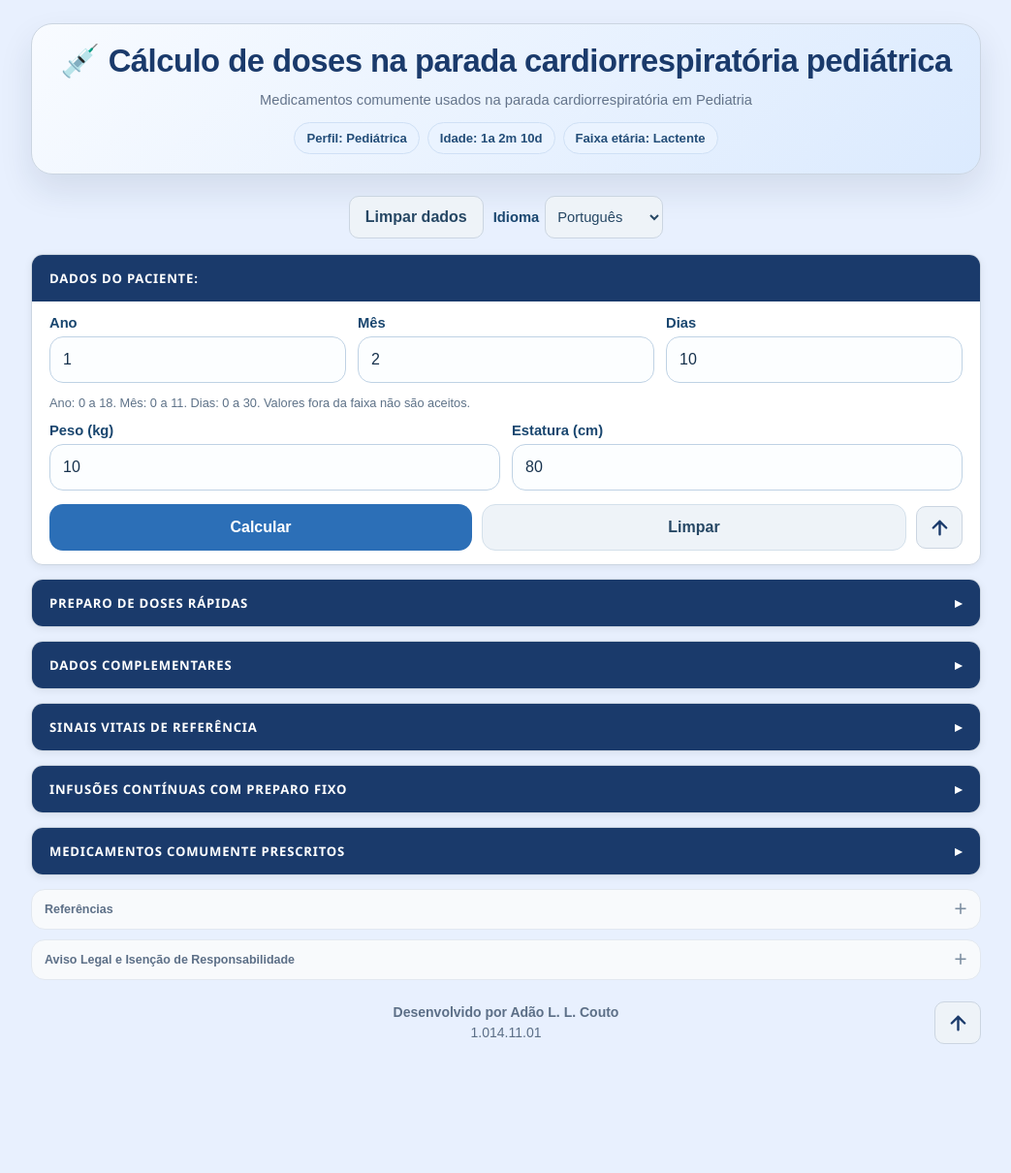
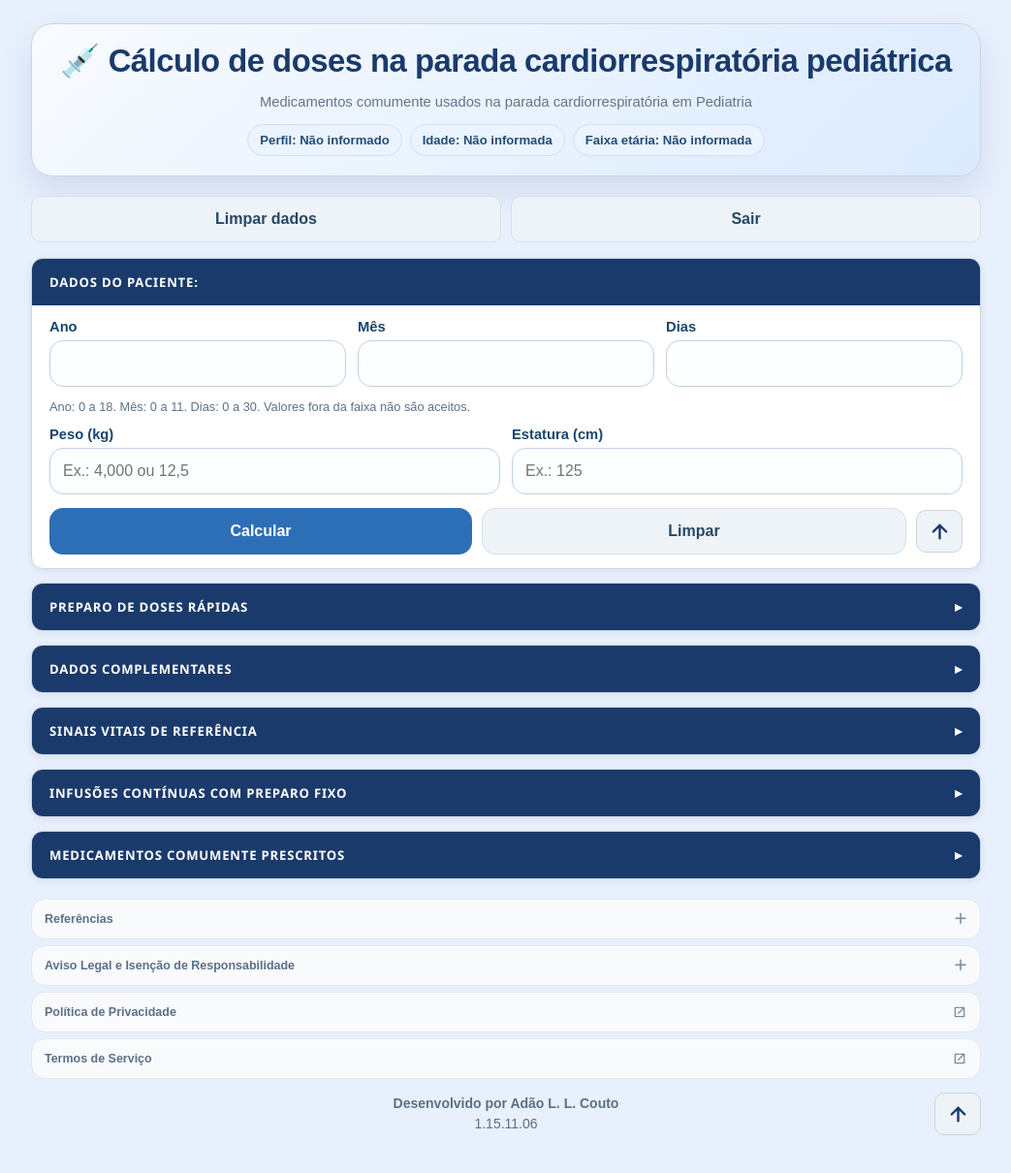
Before and after one commit to adaocouto/paraped, a plain HTML site: page index.html in a window 1280 px wide. Shown: the whole page at 97% size, without its empty margins (118-1161 px from the left). Before the commit the page ends 1127 px from the top, so only its background shows below. Drawn offline with Linux system fonts and the light colour scheme.

Commit message:
Add files via upload

```diff
--- a/index.html
+++ b/index.html
@@ -1,6 +1,6 @@
 <!-- NomeDoApp = "Drogas na PCR Pediátrica" -->
-<!-- AndroidVersionName = "1.014.11.01" -->
-<!-- VersionName = "1.014.11.01" -->
+<!-- AndroidVersionName = "1.15.11.06" -->
+<!-- VersionName = "1.15.11.06" -->
 <!-- VersionCode = "262931654" -->
 <!-- AndroidVersionCode = "262931654"; Timestamp = "2026-10-20T16:54:53.947362-03:00" -->
 <!doctype html>
@@ -522,7 +522,84 @@ body{background:#e8f0fe}
     .header-controls .language-group select{min-height:44px;width:auto;min-width:112px;max-width:100%;box-sizing:border-box;padding:8px 24px 8px 8px;border:1.5px solid #CBD5E1;border-radius:10px;background:#EEF3F8;color:#264764;font-family:Arial,Helvetica,sans-serif;font-size:.92rem;font-weight:400;color-scheme:light;cursor:pointer}
     .header-controls .language-group select:focus-visible{outline:2px solid #2563A8;outline-offset:2px}
     @media(max-width:370px){.header-controls{flex-wrap:wrap;gap:7px}.header-controls .btn-secondary{font-size:.86rem;padding:9px}.header-controls .language-group{gap:4px}.header-controls .language-group span{font-size:.84rem}}
-  </style>
+
+
+/* Padronização restrita ao cabeçalho e às barras de informações legais. */
+.header-controls, .standard-top-actions.header-controls, .planoc-top-actions, .paraped-top-actions, .acoes-superior {
+  display:flex; align-items:center; justify-content:center; flex-wrap:wrap; gap:10px;
+}
+.header-controls button, .standard-top-actions button, .planoc-top-actions button, .paraped-top-actions button, .acoes-superior button { min-height:44px; white-space:nowrap; }
+#btnSair { min-width:78px; }
+/* O controle de idioma permanece oculto para compatibilidade com scripts legados. */
+.language-group, .language-control, .hvneo-language-control {display:none!important;}
+.legal-disclaimer + .legal-disclaimer {margin-top:6px!important;}
+.legal-disclaimer.legal-policy-row {
+  box-sizing:border-box;
+  display:flex; align-items:center; justify-content:space-between;
+  gap:12px; padding:11px 13px; margin-top:6px!important;
+  margin-bottom:0!important;
+  border:1px solid #e2e8f0; border-radius:14px;
+  background:#f8fafc; box-shadow:none;
+  color:#5c6f87; font-size:.78rem; font-weight:700;
+  line-height:1.45; text-decoration:none;
+}
+.legal-disclaimer.legal-policy-row svg {
+  width:16px; height:16px; flex:0 0 16px;
+  fill:none; stroke:#7b8da0; stroke-width:2;
+  stroke-linecap:round; stroke-linejoin:round;
+}
+.legal-disclaimer.legal-policy-row:focus-visible {outline:3px solid #2563a8;outline-offset:2px;}
+body {padding-bottom:42px;}
+.spacer-3lines {height:0!important;display:none!important;}
+.footer-version-row, .versao-rodape, .planoc-footer-row, .paraped-footer-row, .hvneo-footer-row, .hidra-footer {margin-top:12px!important;margin-bottom:0!important;}
+.signature-block strong {font-size:clamp(12px,3.5vw,14px);}
+@media(min-width:345px){.signature-block strong{white-space:nowrap;}}
+
+.wrap{padding-bottom:0!important}.paraped-top-actions{margin-top:12px!important;margin-bottom:14px!important}
+
+/* Padronização visual validada no Apgar: ações superiores e barras do rodapé. */
+.paraped-top-actions.header-controls {
+  display:grid !important;
+  grid-template-columns:repeat(2,minmax(0,1fr));
+  align-items:stretch; justify-content:stretch;
+  width:100%; gap:10px;
+  margin-top:14px !important;
+  margin-bottom:16px !important;
+}
+.paraped-top-actions.header-controls > #btnLimpar,
+.paraped-top-actions.header-controls > #btnSair {
+  width:100%; min-width:0 !important; max-width:100%;
+  min-height:48px; height:auto; padding:10px 12px;
+  box-sizing:border-box; flex:none;
+  border-radius:10px;
+  background:#EEF3F8;
+  color:#264764;
+  border:1px solid #d4e0eb;
+  font-family:inherit; font-size:1rem; font-weight:700;
+  white-space:nowrap;
+}
+.paraped-top-actions.header-controls > #btnLimpar:hover,
+.paraped-top-actions.header-controls > #btnSair:hover { background:#e2e8f0; }
+.paraped-top-actions.header-controls > select[hidden] {display:none !important;}
+@media(max-width:350px) {
+ .paraped-top-actions.header-controls > #btnLimpar,
+ .paraped-top-actions.header-controls > #btnSair {font-size:.90rem;padding:9px 6px;}
+}
+.legal-bars-group {
+  display:flex; flex-direction:column; gap:6px;
+  width:100%; min-width:0; max-width:100%;
+  margin:20px 0 0;
+}
+.legal-bars-group > .legal-disclaimer,
+.legal-bars-group > a.legal-disclaimer {
+  margin:0 !important;
+  box-sizing:border-box; width:100%; max-width:100%;
+}
+.legal-bars-group > a.legal-policy-row {display:flex;}
+
+/* Preserve a disposição dos indicadores do título. */
+.hero > p { margin-top:12px; }
+</style>
 </head>
 <body>
   <main class="wrap">
@@ -536,7 +613,8 @@ body{background:#e8f0fe}
       </div>
     </section>
 
-    <div class="actions paraped-top-actions header-controls"><button class="btn-secondary" id="btnLimpar" type="button">Limpar dados</button><label class="language-group" for="languageSelect"><span>Idioma</span><select id="languageSelect" aria-label="Idioma"><option value="pt-BR">Português</option><option value="en-US">English</option></select></label></div>
+    <div class="actions paraped-top-actions header-controls"><button class="btn-secondary" id="btnLimpar" type="button">Limpar dados</button>
+      <button class="btn-secondary" id="btnSair" type="button">Sair</button><select id="languageSelect" hidden aria-hidden="true" tabindex="-1" style="display:none!important"><option value="pt-BR" selected>Português</option><option value="en-US">English</option></select></div>
     <div id="recoveredDataNotice" class="recovered-data-notice" role="status" hidden><div class="recovered-title">ⓘ Dados recuperados</div><div>Dados anteriores foram recuperados. Confirme as informações antes de utilizar os resultados.</div></div>
     <section class="card" id="patientCard">
       <h2 class="section-title">Dados do paciente:</h2>
@@ -546,15 +624,15 @@ body{background:#e8f0fe}
             <div class="age-row">
               <div class="field">
                 <label for="idadeAno">Ano</label>
-                <input id="idadeAno" type="text" inputmode="numeric" maxlength="2" value="1" placeholder="">
+                <input id="idadeAno" type="text" inputmode="numeric" maxlength="2" value="" placeholder="">
               </div>
               <div class="field">
                 <label for="idadeMes">Mês</label>
-                <input id="idadeMes" type="text" inputmode="numeric" maxlength="2" value="2" placeholder="">
+                <input id="idadeMes" type="text" inputmode="numeric" maxlength="2" value="" placeholder="">
               </div>
               <div class="field">
                 <label for="idadeDia">Dias</label>
-                <input id="idadeDia" type="text" inputmode="numeric" maxlength="2" value="10" placeholder="">
+                <input id="idadeDia" type="text" inputmode="numeric" maxlength="2" value="" placeholder="">
               </div>
             </div>
             <div class="hint">Ano: 0 a 18. Mês: 0 a 11. Dias: 0 a 30. Valores fora da faixa não são aceitos.</div>
@@ -564,11 +642,11 @@ body{background:#e8f0fe}
           <div class="pair-row">
             <div class="field">
               <label for="peso">Peso (kg)</label>
-              <input id="peso" type="text" inputmode="decimal" value="10" placeholder="Ex.: 4,000 ou 12,5">
+              <input id="peso" type="text" inputmode="decimal" value="" placeholder="Ex.: 4,000 ou 12,5">
             </div>
             <div class="field">
               <label for="estatura">Estatura (cm)</label>
-              <input id="estatura" type="text" inputmode="numeric" value="80" placeholder="Ex.: 125">
+              <input id="estatura" type="text" inputmode="numeric" value="" placeholder="Ex.: 125">
             </div>
           </div>
         </div>
@@ -638,6 +716,7 @@ body{background:#e8f0fe}
         <div class="actions section-footer-actions"><button class="btn-secondary section-close-button" type="button">Fechar seção</button><button class="paraped-up-arrow" type="button" aria-label="Voltar ao início" title="Voltar ao início"><svg viewBox="0 0 24 24" aria-hidden="true"><path d="M12 19V5M5 12l7-7 7 7"/></svg></button></div>
       </div>
     </details>
+    <div class="legal-bars-group">
     <details id="referenceSection" class="legal-disclaimer legal-disclaimer-collapsible">
       <summary>Referências</summary>
       <div class="legal-disclaimer-content">
@@ -653,7 +732,11 @@ body{background:#e8f0fe}
         <div class="actions section-footer-actions"><button class="btn-secondary section-close-button" type="button">Fechar seção</button><button class="paraped-up-arrow" type="button" aria-label="Voltar ao início" title="Voltar ao início"><svg viewBox="0 0 24 24" aria-hidden="true"><path d="M12 19V5M5 12l7-7 7 7"/></svg></button></div>
       </div>
     </details>
-<div class="paraped-footer-row"><div class="signature-block"><strong>Desenvolvido por Adão L. L. Couto</strong><br><span class="version-name">1.014.11.01</span></div><button class="paraped-up-arrow" type="button" aria-label="Voltar ao início" title="Voltar ao início"><svg viewBox="0 0 24 24" aria-hidden="true"><path d="M12 19V5M5 12l7-7 7 7"/></svg></button></div>
+
+<a class="legal-disclaimer legal-policy-row" id="privacyPolicyLink" href="https://adaocouto.github.io/pp/" rel="noopener noreferrer"><span>Política de Privacidade</span><svg viewBox="0 0 24 24" aria-hidden="true" focusable="false"><path d="M13 5h6v6M19 5l-9 9M19 13v6H5V5h6"/></svg></a>
+<a class="legal-disclaimer legal-policy-row" id="termsPolicyLink" href="https://adaocouto.github.io/ts/" rel="noopener noreferrer"><span>Termos de Serviço</span><svg viewBox="0 0 24 24" aria-hidden="true" focusable="false"><path d="M13 5h6v6M19 5l-9 9M19 13v6H5V5h6"/></svg></a>
+    </div><!-- fim das barras legais -->
+<div class="paraped-footer-row"><div class="signature-block"><strong>Desenvolvido por Adão L. L. Couto</strong><br><span class="version-name">1.15.11.06</span></div><button class="paraped-up-arrow" type="button" aria-label="Voltar ao início" title="Voltar ao início"><svg viewBox="0 0 24 24" aria-hidden="true"><path d="M12 19V5M5 12l7-7 7 7"/></svg></button></div>
 </main>
 
   <script>
@@ -3283,7 +3366,7 @@ function renderDrugCards(ctx) {
     const dobutamineFree12 = getContinuousSchemeByVolume(dobutamineFree12Calc, 12);
     assert(buildContinuousConcentrationAlertMarkup(dobutamine, dobutamineFree12Calc, dobutamineFree12, 'free').includes('Concentração Livre selecionada'), 'Concentração Livre alerta quando ultrapassa limites de acesso cadastrados');
     assert(byId('alertBox').getAttribute('role') === 'alert', 'Contêiner de alertas possui semântica acessível');
-    assert(document.querySelector('.signature-block .version-name')?.textContent === '1.014.11.01', 'versionName visível abaixo do desenvolvedor');
+    assert(document.querySelector('.signature-block .version-name')?.textContent === '1.15.11.06', 'versionName visível abaixo do desenvolvedor');
 
     const neonatalDepth = getTubeInsertionDepth({ weight:3, ageDays:0, ageYears:0, ageMonths:0 });
     assert(neonatalDepth.includes('8,5 cm'), 'TOT neonatal de 3 kg usa profundidade estimada de 8,5 cm no lábio');
@@ -3318,6 +3401,8 @@ function renderDrugCards(ctx) {
     bindNumericFieldEvents();
     bindGlobalFieldEvents();
     bindSectionCloseEvents();
+    // Primeira abertura não representa um paciente com dados já preenchidos.
+    UI_STATE.emptyPatient = !String(byId('peso').value).trim();
     renderAll();
     // Não forçar foco na inicialização.
     try {
@@ -3393,7 +3478,7 @@ function renderDrugCards(ctx) {
         if(data.fixedContinuousConfigs&&typeof data.fixedContinuousConfigs==='object'&&!Array.isArray(data.fixedContinuousConfigs))UI_STATE.fixedContinuousConfigs=data.fixedContinuousConfigs;
         renderAll();
         if(Array.isArray(data.sections))document.querySelectorAll('details').forEach((d,i)=>{if(typeof data.sections[i]==='boolean')d.open=data.sections[i];});
-        byId('recoveredDataNotice').hidden = false;
+        byId('recoveredDataNotice').hidden = !fields.some(id => String(byId(id).value).trim() !== '');
       }
     } catch (_) { /* não abortar calculadora quando dados estiverem corrompidos */ }
     document.addEventListener('input',schedule);
@@ -3491,7 +3576,7 @@ function renderDrugCards(ctx) {
   SELECTOR.addEventListener('change',()=>setLanguage(SELECTOR.value));
   let saved='pt-BR';
   try{saved=localStorage.getItem(STORAGE_KEY)||saved;}catch(_error){}
-  setLanguage(saved);
+  setLanguage('pt-BR');
   window.ParaPedI18n=Object.freeze({setLanguage,getLanguage:()=>current, translate});
 })();
 </script>
@@ -3500,6 +3585,32 @@ document.querySelectorAll('.paraped-up-arrow').forEach(function(button){
   button.addEventListener('click',function(){window.scrollTo({top:0,behavior:'smooth'});});
 });
 </script>
+
+<script>
+/* Comandos superiores de navegação. Não altera resultados nem apaga dados. */
+(function () {
+  'use strict';
+  var exitButton = document.getElementById('btnSair');
+  if (!exitButton) return;
+  exitButton.addEventListener('click', function () {
+    try {
+      if (window.AndroidApp && typeof window.AndroidApp.exitApp === 'function') {
+        window.AndroidApp.exitApp();
+        return;
+      }
+    } catch (_error) { /* A ponte nativa não está disponível. */ }
+    if (window.history.length > 1) {
+      window.history.back();
+      return;
+    }
+    try { window.close(); } catch (_error) { /* Fechamento bloqueado. */ }
+    if (!window.closed) {
+      window.alert('O navegador não permite fechar esta aba automaticamente. Feche-a pelos controles do navegador.');
+    }
+  });
+})();
+</script>
+
 </body>
 <!--
 REFERÊNCIAS TÉCNICAS E FONTES DE APOIO
```
